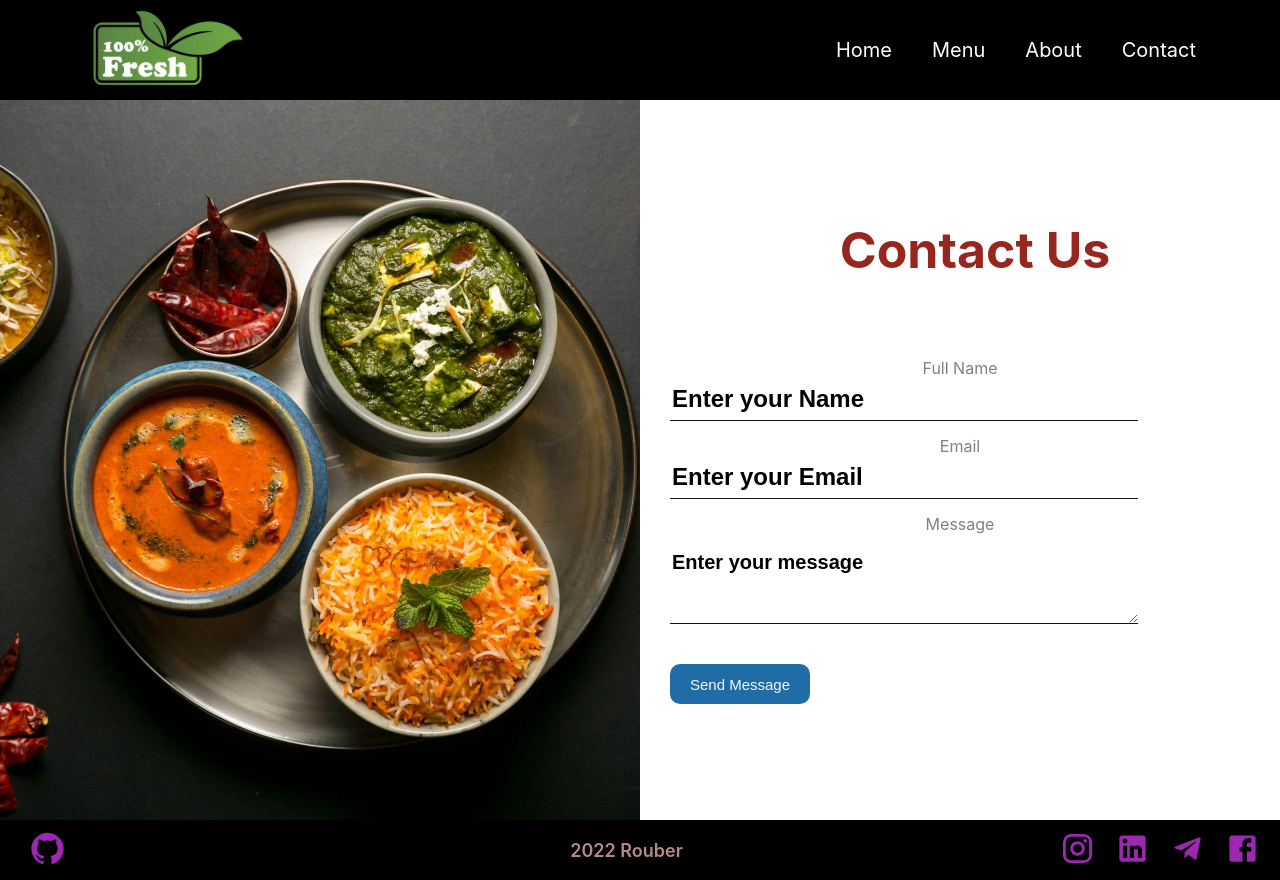
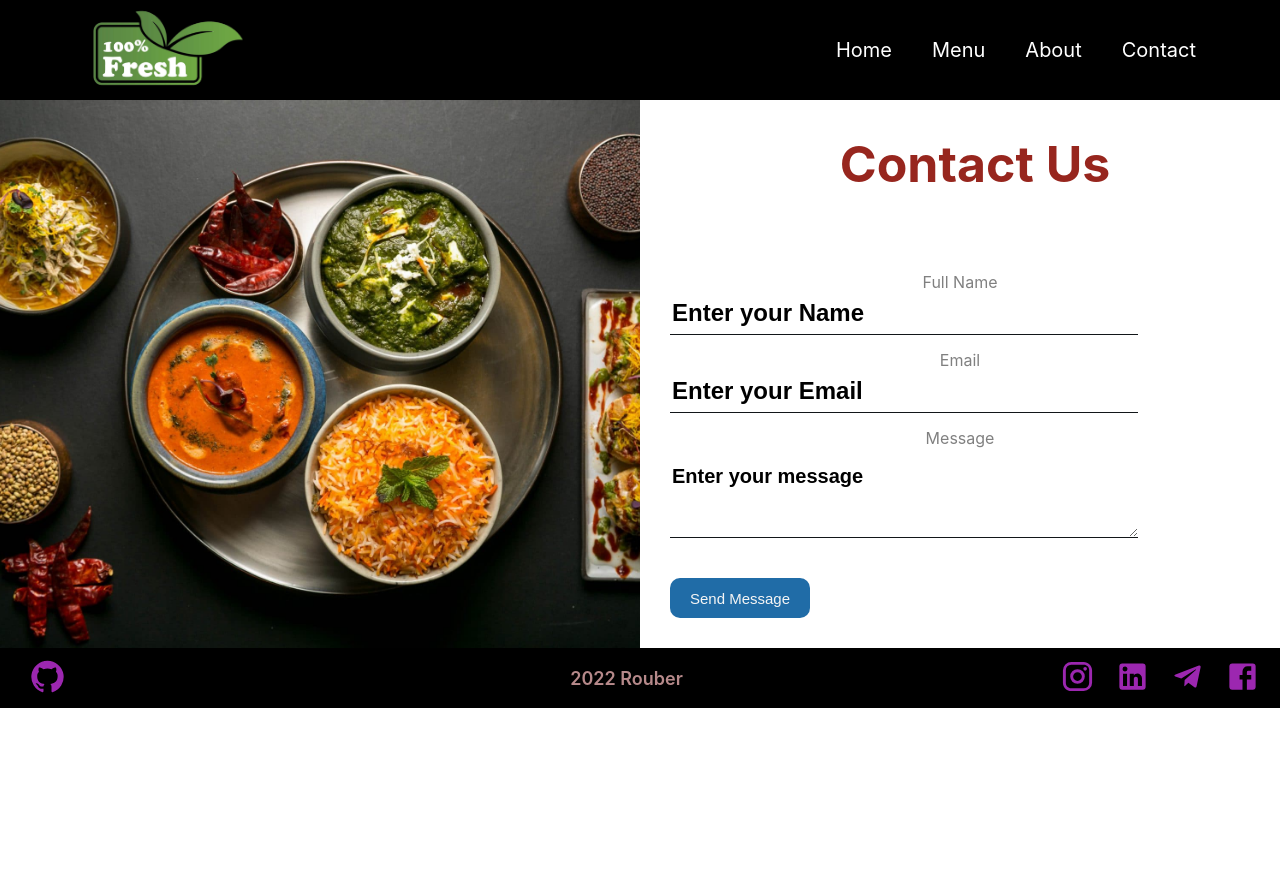
Before and after one commit to RouberR/Simple-Food-menu-React, a React (Create React App) app: page /contact in a window 1280 px wide. After the commit the page ends 800 px from the top, so only its background shows below. Built offline with nearby package versions, Linux system fonts and the light colour scheme; the HTML template or start-up script is replaced by a standard one.

Commit message:
refactor

```diff
--- a/src/components/pages/Menu.jsx
+++ b/src/components/pages/Menu.jsx
@@ -3,7 +3,6 @@ import { Data } from "../../Data.js";
 import { Card } from "../Card/Card.jsx";
 import "./menu.scss";
 export const Menu = () => {
-  console.log(Data);
   return (
     <div className="menu-container">
       <div className="menu-title">
--- a/src/components/pages/about.scss
+++ b/src/components/pages/about.scss
@@ -1,6 +1,6 @@
 .about{
     width: 100%;
-    height: 100vh;
+    height: auto;
 
 
     .about-top{
--- a/src/components/pages/contact.scss
+++ b/src/components/pages/contact.scss
@@ -1,6 +1,6 @@
 .contact {
   width: 100%;
-  height: 90vh;
+  height: auto;
   display: flex;
   justify-content: space-around;
 }
```
